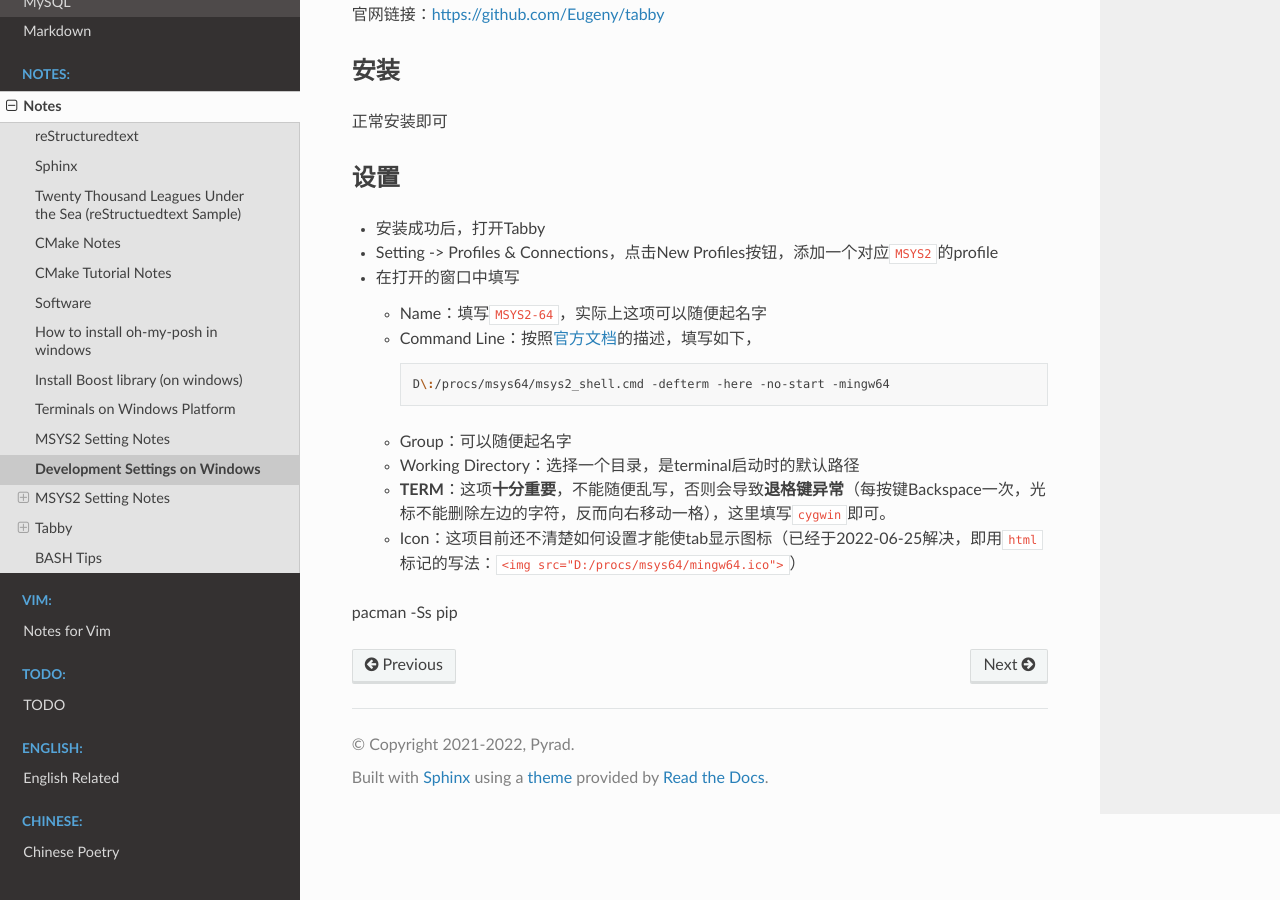
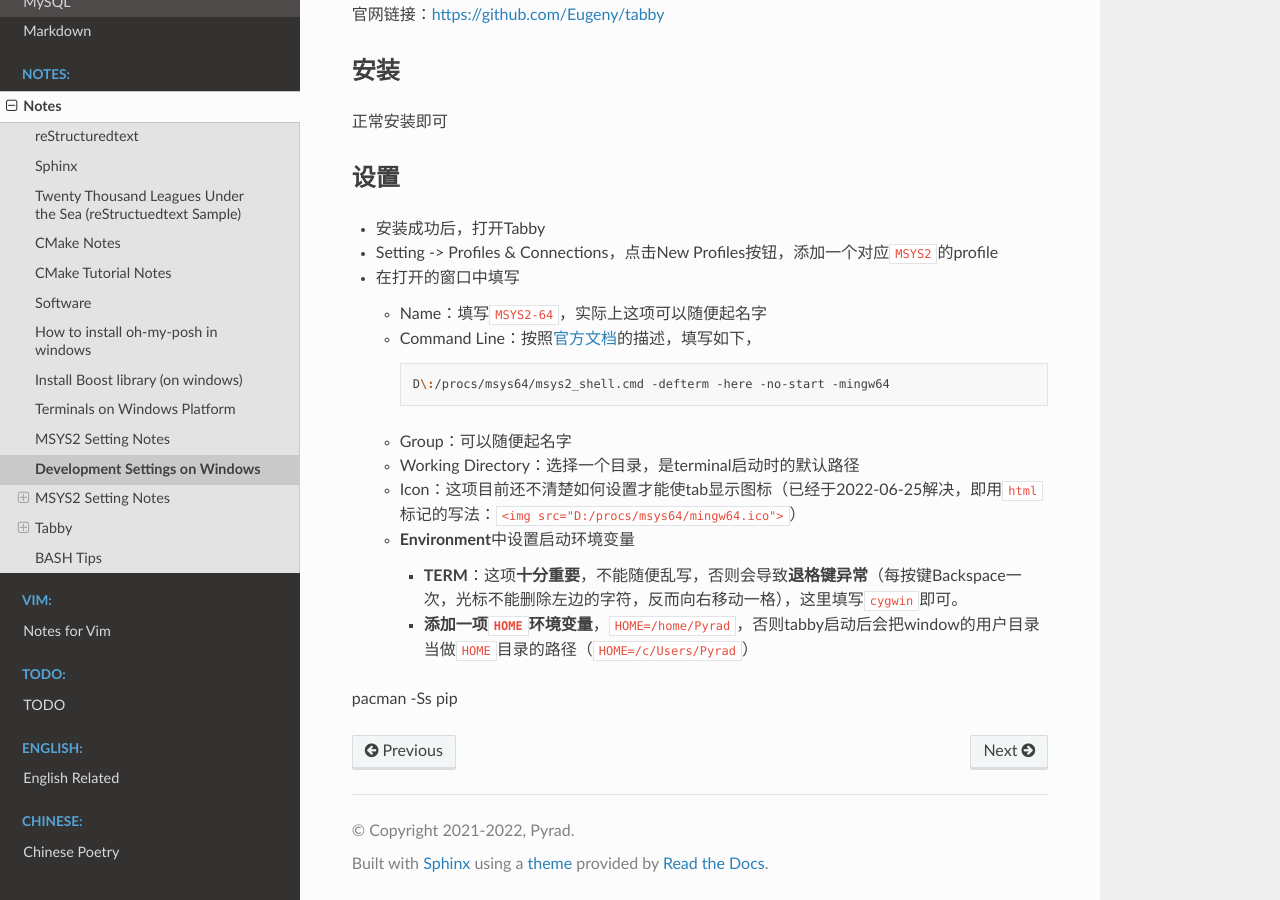
Before and after one commit to Pyrad/pyradnotes, a Sphinx documentation site: the page built from source/Notes/WinDevEnvSetup.md, in a window 1280 px wide and 900 px high, scrolled down 2559 px. Built offline with Sphinx 7.4.7 and the Read the Docs theme 2.0.0, drawn with Linux system fonts in a browser that asks for light colours.

Commit message:
Set HOME env in Tabby

```diff
--- a/source/Notes/WinDevEnvSetup.md
+++ b/source/Notes/WinDevEnvSetup.md
@@ -166,9 +166,12 @@
 
   - Working Directory：选择一个目录，是terminal启动时的默认路径
 
-  - **TERM**：这项**十分重要**，不能随便乱写，否则会导致**退格键异常**（每按键Backspace一次，光标不能删除左边的字符，反而向右移动一格），这里填写`cygwin`即可。
+  - Icon：这项目前还不清楚如何设置才能使tab显示图标（已经于2022-06-25解决，即用`html`标记的写法：`<img src="D:/procs/msys64/mingw64.ico">`）
 
-  - Icon：这项目前还不清楚如何设置才能使tab显示图标（已经于2022-06-25解决，即用`html`标记的写法：`<img src="D:/procs/msys64/mingw64.ico">`）
+  - **Environment**中设置启动环境变量
+
+    - **TERM**：这项**十分重要**，不能随便乱写，否则会导致**退格键异常**（每按键Backspace一次，光标不能删除左边的字符，反而向右移动一格），这里填写`cygwin`即可。
+    - **添加一项`HOME`环境变量**，`HOME=/home/Pyrad`，否则tabby启动后会把window的用户目录当做`HOME`目录的路径（`HOME=/c/Users/Pyrad`）
 
 
 
```
